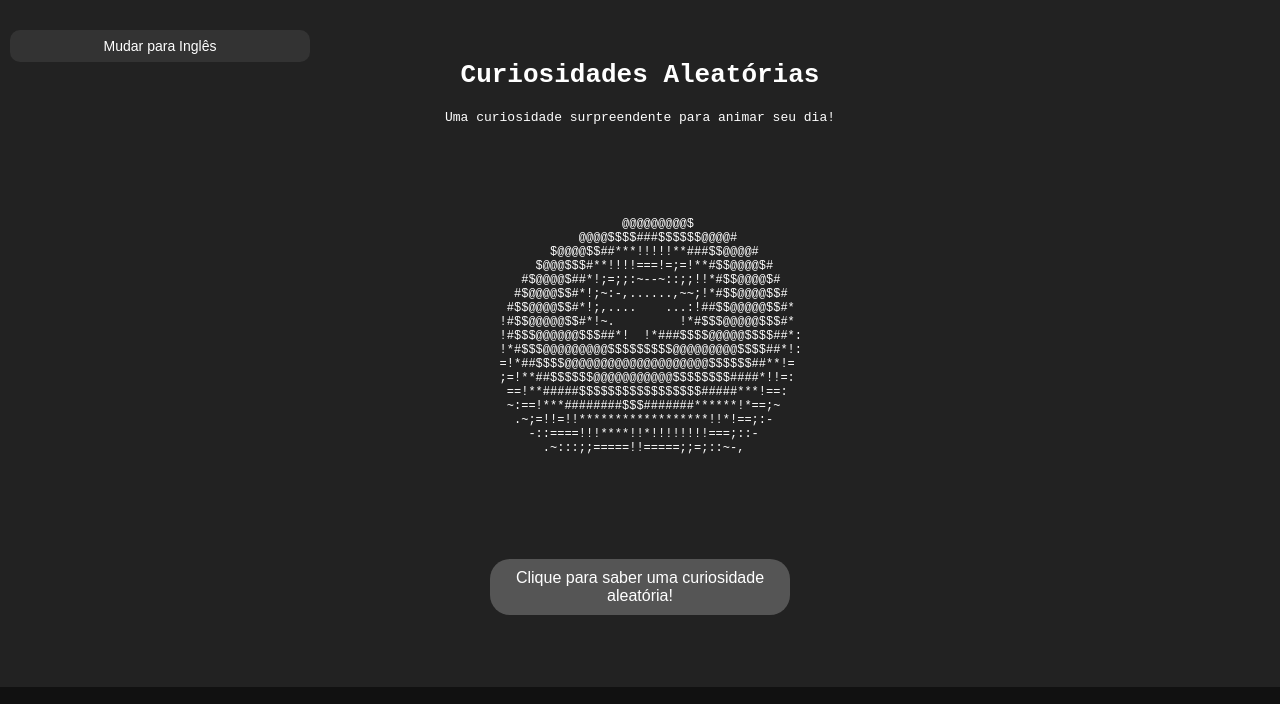
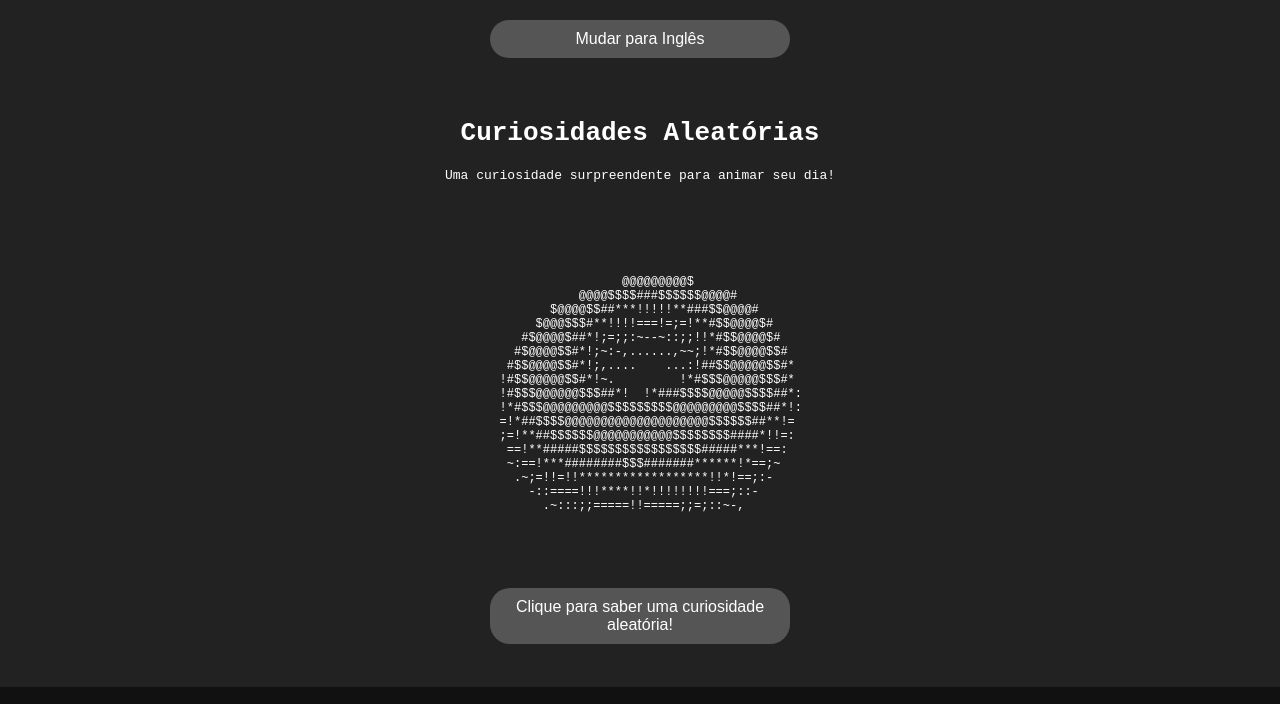
Before and after one commit to igorgoms/RandomCuriosities, a plain HTML site: page index.html in a window 1280 px wide. Shown: the top 704 px of the page. Drawn offline with Linux system fonts and the light colour scheme.

Commit message:
mudanças no html e css

```diff
--- a/style.css
+++ b/style.css
@@ -59,19 +59,21 @@ button:hover {
 
 /* Posicionar o botão de idioma no canto superior esquerdo */
 #languageButton {
-    position: absolute;
-    top: 10px;
-    left: 10px;
-    padding: 8px 12px;
-    font-size: 14px;
-    border-radius: 10px;
-    background-color: #333;
-    color: white;
+    margin-top: 20px;
+    padding: 10px 20px;
+    font-size: 16px;
+    background-color: #555;
+    color: #fff;
+    border: none;
     cursor: pointer;
+    transition: background-color 0.3s;
+    border-radius: 20px;
+    width: 100%; /* Ocupa toda a largura disponível */
+    max-width: 300px; /* Limite máximo para o tamanho do botão */
 }
 
 #languageButton:hover {
-    background-color: #555;
+    background-color: #777;
 }
 
 footer {
```
Also changed, not shown: index.html (line endings or trailing spaces).
